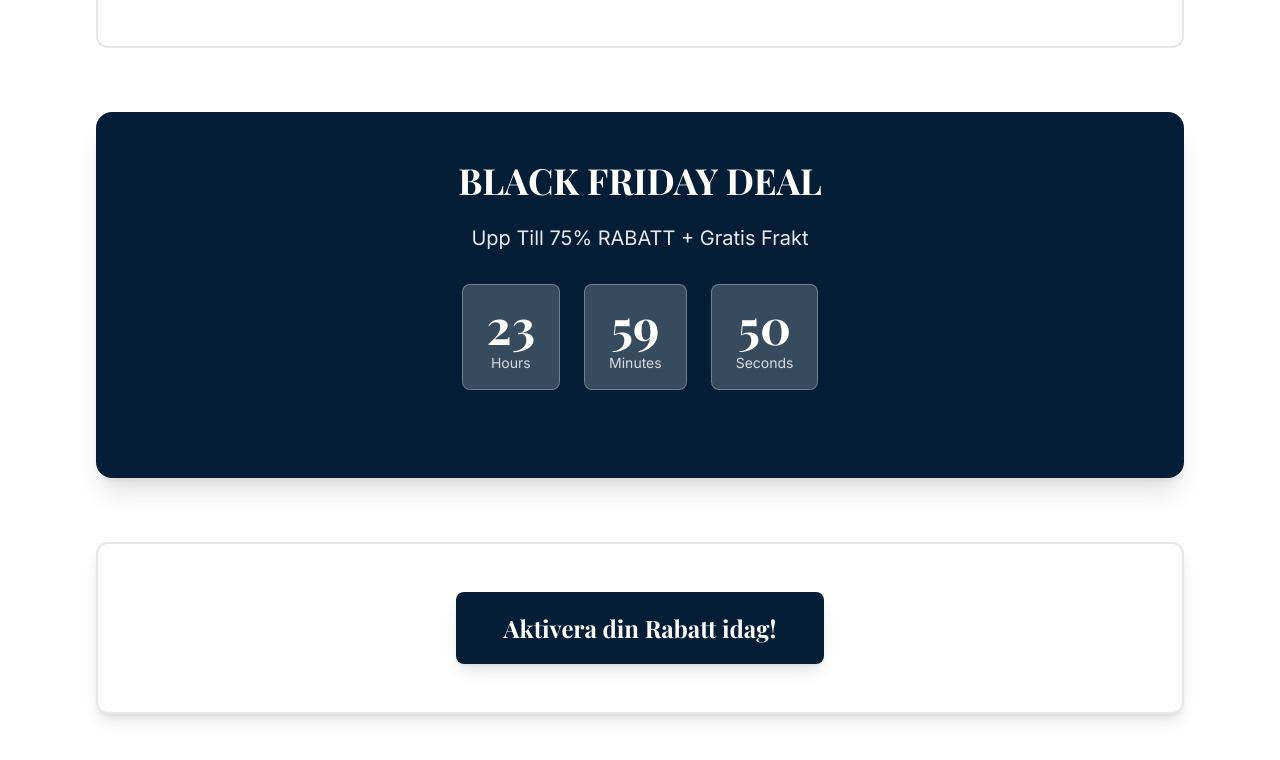
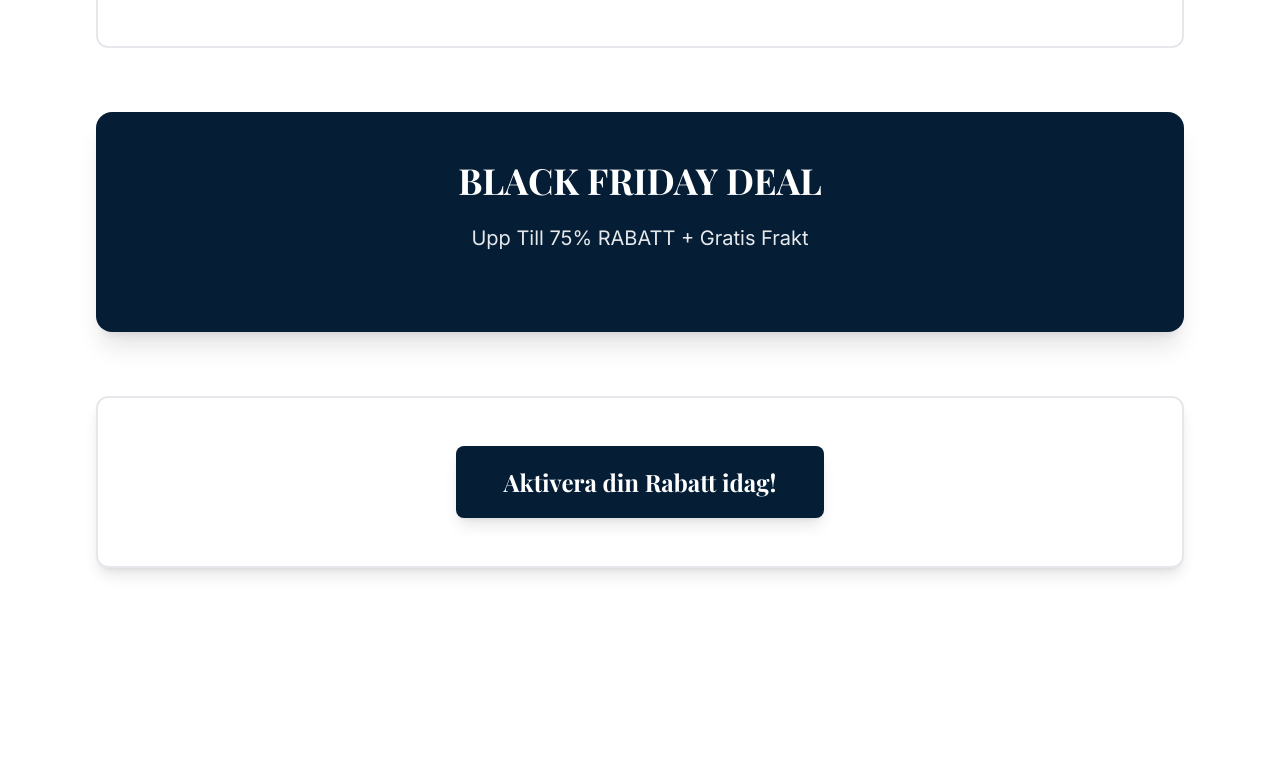
Before and after one commit to mangaz900/luminaflow, a React (Vite) app: page /5-anledningar-hair-growth-roll-on in a window 1280 px wide. Shown: the part 4239-4999 px from the top of the page. After the commit the page ends 4871 px from the top, so only its background shows below. Built offline with nearby package versions, Linux system fonts and the light colour scheme; a web font is replaced by a local one.

Commit message:
Remove countdown timer from Black Friday section

```diff
--- a/pages/listicles/HairGrowthRollOn.tsx
+++ b/pages/listicles/HairGrowthRollOn.tsx
@@ -1,35 +1,9 @@
-import React, { useState, useEffect } from 'react';
+import React from 'react';
 import { useNavigate } from 'react-router-dom';
 import { ArrowLeft, CheckCircle2 } from 'lucide-react';
 
 const HairGrowthRollOn: React.FC = () => {
   const navigate = useNavigate();
-  const [timeLeft, setTimeLeft] = useState({
-    hours: 23,
-    minutes: 59,
-    seconds: 56
-  });
-
-  useEffect(() => {
-    const timer = setInterval(() => {
-      setTimeLeft(prev => {
-        let { hours, minutes, seconds } = prev;
-        if (seconds > 0) {
-          seconds--;
-        } else if (minutes > 0) {
-          minutes--;
-          seconds = 59;
-        } else if (hours > 0) {
-          hours--;
-          minutes = 59;
-          seconds = 59;
-        }
-        return { hours, minutes, seconds };
-      });
-    }, 1000);
-
-    return () => clearInterval(timer);
-  }, []);
 
   return (
     <div className="min-h-screen bg-white">
@@ -398,26 +372,6 @@ const HairGrowthRollOn: React.FC = () => {
           <p className="text-lg md:text-xl mb-6 md:mb-8 opacity-90">
             Upp Till 75% RABATT + Gratis Frakt
           </p>
-          <div className="flex justify-center gap-4 md:gap-6 mb-8 md:mb-10">
-            <div className="bg-white/20 backdrop-blur-sm rounded-lg px-4 md:px-6 py-3 md:py-4 min-w-[60px] md:min-w-[80px] border border-white/30">
-              <div className="text-3xl md:text-4xl lg:text-5xl font-bold font-serif">
-                {String(timeLeft.hours).padStart(2, '0')}
-              </div>
-              <div className="text-xs md:text-sm opacity-80 mt-1">Hours</div>
-            </div>
-            <div className="bg-white/20 backdrop-blur-sm rounded-lg px-4 md:px-6 py-3 md:py-4 min-w-[60px] md:min-w-[80px] border border-white/30">
-              <div className="text-3xl md:text-4xl lg:text-5xl font-bold font-serif">
-                {String(timeLeft.minutes).padStart(2, '0')}
-              </div>
-              <div className="text-xs md:text-sm opacity-80 mt-1">Minutes</div>
-            </div>
-            <div className="bg-white/20 backdrop-blur-sm rounded-lg px-4 md:px-6 py-3 md:py-4 min-w-[60px] md:min-w-[80px] border border-white/30">
-              <div className="text-3xl md:text-4xl lg:text-5xl font-bold font-serif">
-                {String(timeLeft.seconds).padStart(2, '0')}
-              </div>
-              <div className="text-xs md:text-sm opacity-80 mt-1">Seconds</div>
-            </div>
-          </div>
         </section>
 
         {/* CTA */}
```
